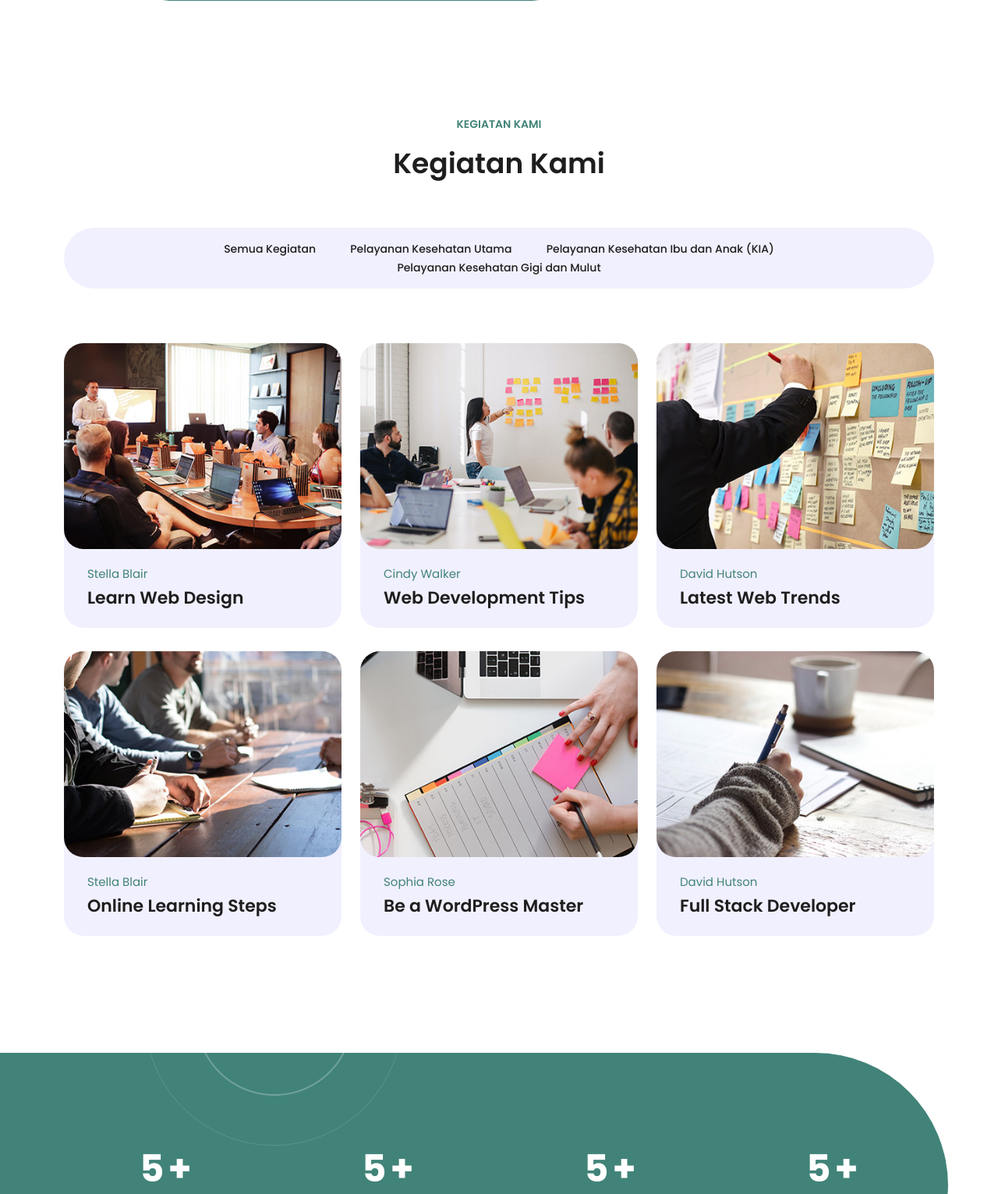
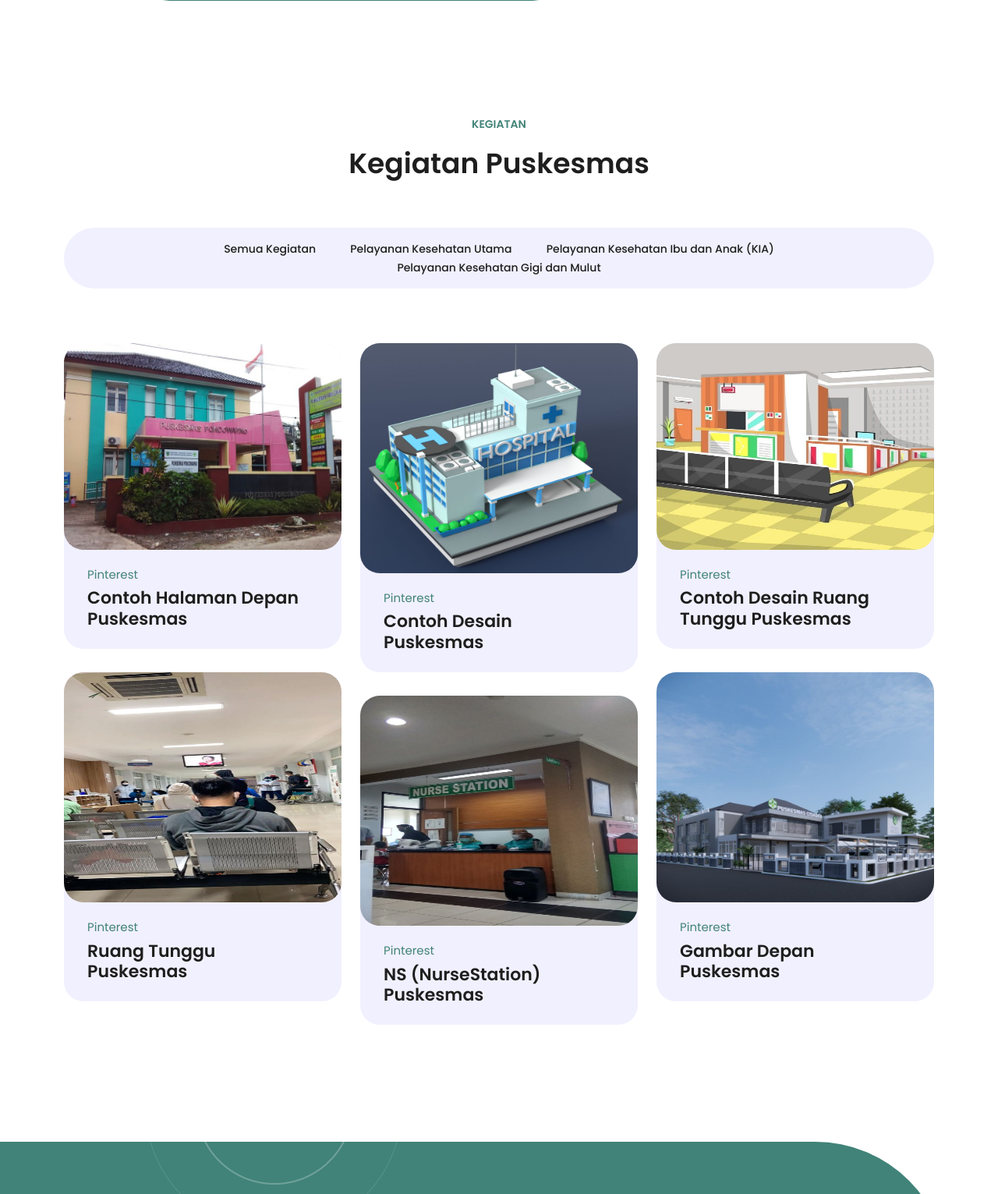
Before and after one commit to ekomh170/Project-1-PemWeb-2-10May, a PHP site: page / in a window 1280 px wide. Shown: the part 2586-4117 px from the top of the page at 78% size. Run offline with PHP 8.4, Linux system fonts and the light colour scheme; data comes from the database, SQL or seed files in the repository; some libraries are stand-ins or nearby versions.

Commit message:
29. Penyesuaian Konten Gambar di Puskesmas

```diff
--- a/index.php
+++ b/index.php
@@ -65,19 +65,19 @@ $unit_kerja = $dbh->query("SELECT COUNT(*) AS total FROM unit_kerja")->fetchColu
           <nav class="main-nav">
             <!-- ***** Logo Start ***** -->
             <a href="index.php" class="logo">
-              <h1>Puskesmasku</h1>
+              <h1>Puskesmas</h1>
             </a>
             <!-- ***** Logo End ***** -->
 
             <!-- ***** Menu Start ***** -->
             <ul class="nav">
-              <li class="scroll-to-section"><a href="#top" class="active">Halaman Utama</a></li>
+              <li class="scroll-to-section"><a href="#top" class="active">Hal. Utama</a></li>
               <li class="scroll-to-section"><a href="#services">Layanan</a></li>
               <li class="scroll-to-section"><a href="#about">Tentang</a></li>
               <li class="scroll-to-section"><a href="#courses">Kegiatan</a></li>
               <li class="scroll-to-section"><a href="#team">Dokter</a></li>
               <li class="scroll-to-section"><a href="#events">Jadwal</a></li>
-              <li class="scroll-to-section"><a href="auth/index.php">Nakes Login!</a></li>
+              <li class="scroll-to-section"><a href="auth/index.php" style="border-radius: 5px; border: 2px solid white; cursor: pointer; text-shadow: 2px 2px 4px rgba(0, 0, 0, 0.5);">Login!</a></li>
             </ul>
             <a class='menu-trigger'>
               <span>Menu</span>
@@ -252,8 +252,8 @@ $unit_kerja = $dbh->query("SELECT COUNT(*) AS total FROM unit_kerja")->fetchColu
       <div class="row">
         <div class="col-lg-12 text-center">
           <div class="section-heading">
-            <h6>Kegiatan Kami</h6>
-            <h2>Kegiatan Kami</h2>
+            <h6>Kegiatan</h6>
+            <h2>Kegiatan Puskesmas</h2>
           </div>
         </div>
       </div>
@@ -275,66 +275,66 @@ $unit_kerja = $dbh->query("SELECT COUNT(*) AS total FROM unit_kerja")->fetchColu
         <div class="col-lg-4 col-md-6 align-self-center mb-30 event_outer col-md-6 design">
           <div class="events_item">
             <div class="thumb">
-              <a href="#"><img src="assets/landing/images/course-01.jpg" alt=""></a>
+              <a href="#"><img src="assets/landing/images/kegiatan-01.jpg" alt="" width="300px" height="270px"></a>
             </div>
             <div class="down-content">
-              <span class="author">Stella Blair</span>
-              <h4>Learn Web Design</h4>
+              <span class="author">Pinterest</span>
+              <h4>Contoh Halaman Depan Puskesmas</h4>
             </div>
           </div>
         </div>
         <div class="col-lg-4 col-md-6 align-self-center mb-30 event_outer col-md-6  development">
           <div class="events_item">
             <div class="thumb">
-              <a href="#"><img src="assets/landing/images/course-02.jpg" alt=""></a>
+              <a href="#"><img src="assets/landing/images/kegiatan-02.jpg" alt="" width="300px" height="300px"></a>
             </div>
             <div class="down-content">
-              <span class="author">Cindy Walker</span>
-              <h4>Web Development Tips</h4>
+              <span class="author">Pinterest</span>
+              <h4>Contoh Desain Puskesmas</h4>
             </div>
           </div>
         </div>
         <div class="col-lg-4 col-md-6 align-self-center mb-30 event_outer col-md-6 design wordpress">
           <div class="events_item">
             <div class="thumb">
-              <a href="#"><img src="assets/landing/images/course-03.jpg" alt=""></a>
+              <a href="#"><img src="assets/landing/images/kegiatan-03.jpg" alt="" width="300px" height="270px"></a>
             </div>
             <div class="down-content">
-              <span class="author">David Hutson</span>
-              <h4>Latest Web Trends</h4>
+              <span class="author">Pinterest</span>
+              <h4>Contoh Desain Ruang Tunggu Puskesmas</h4>
             </div>
           </div>
         </div>
         <div class="col-lg-4 col-md-6 align-self-center mb-30 event_outer col-md-6 development">
           <div class="events_item">
             <div class="thumb">
-              <a href="#"><img src="assets/landing/images/course-04.jpg" alt=""></a>
+              <a href="#"><img src="assets/landing/images/kegiatan-04.jpg" alt="" width="300px" height="300px"></a>
             </div>
             <div class="down-content">
-              <span class="author">Stella Blair</span>
-              <h4>Online Learning Steps</h4>
+              <span class="author">Pinterest</span>
+              <h4>Ruang Tunggu Puskesmas</h4>
             </div>
           </div>
         </div>
         <div class="col-lg-4 col-md-6 align-self-center mb-30 event_outer col-md-6 wordpress development">
           <div class="events_item">
             <div class="thumb">
-              <a href="#"><img src="assets/landing/images/course-05.jpg" alt=""></a>
+              <a href="#"><img src="assets/landing/images/kegiatan-05.jpg" alt="" width="300px" height="300px"></a>
             </div>
             <div class="down-content">
-              <span class="author">Sophia Rose</span>
-              <h4>Be a WordPress Master</h4>
+              <span class="author">Pinterest</span>
+              <h4>Gambar Depan Puskesmas</h4>
             </div>
           </div>
         </div>
         <div class="col-lg-4 col-md-6 align-self-center mb-30 event_outer col-md-6 wordpress design">
           <div class="events_item">
             <div class="thumb">
-              <a href="#"><img src="assets/landing/images/course-06.jpg" alt=""></a>
+              <a href="#"><img src="assets/landing/images/kegiatan-06.jpg" alt="" width="300px" height="300px"></a>
             </div>
             <div class="down-content">
-              <span class="author">David Hutson</span>
-              <h4>Full Stack Developer</h4>
+              <span class="author">Pinterest</span>
+              <h4>NS (NurseStation) Puskesmas</h4>
             </div>
           </div>
         </div>
```
Also changed, not shown: assets/landing/images/course-01.jpg (deleted), assets/landing/images/course-02.jpg (deleted), assets/landing/images/course-03.jpg (deleted), assets/landing/images/course-04.jpg (deleted), assets/landing/images/course-05.jpg (deleted), assets/landing/images/course-06.jpg (deleted), assets/landing/images/jadwal-01.jpg, assets/landing/images/jadwal-03.jpg, assets/landing/images/jadwal-04.jpg (deleted), assets/landing/images/kegiatan-01.jpg (added), assets/landing/images/kegiatan-02.jpg (added), assets/landing/images/kegiatan-03.jpg (added), assets/landing/images/kegiatan-04.jpg (added), assets/landing/images/kegiatan-05.jpg (added), 1 more files.
